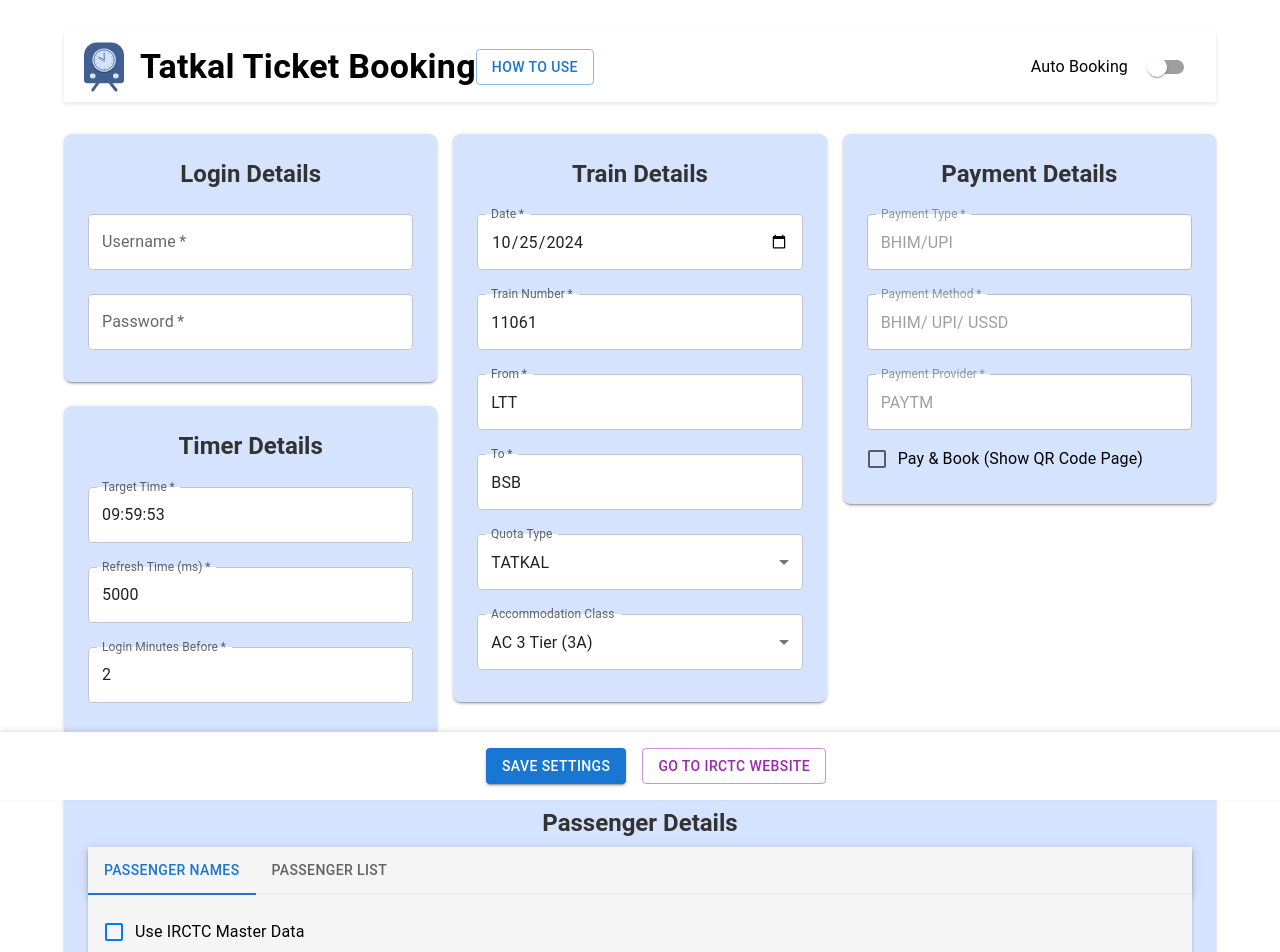
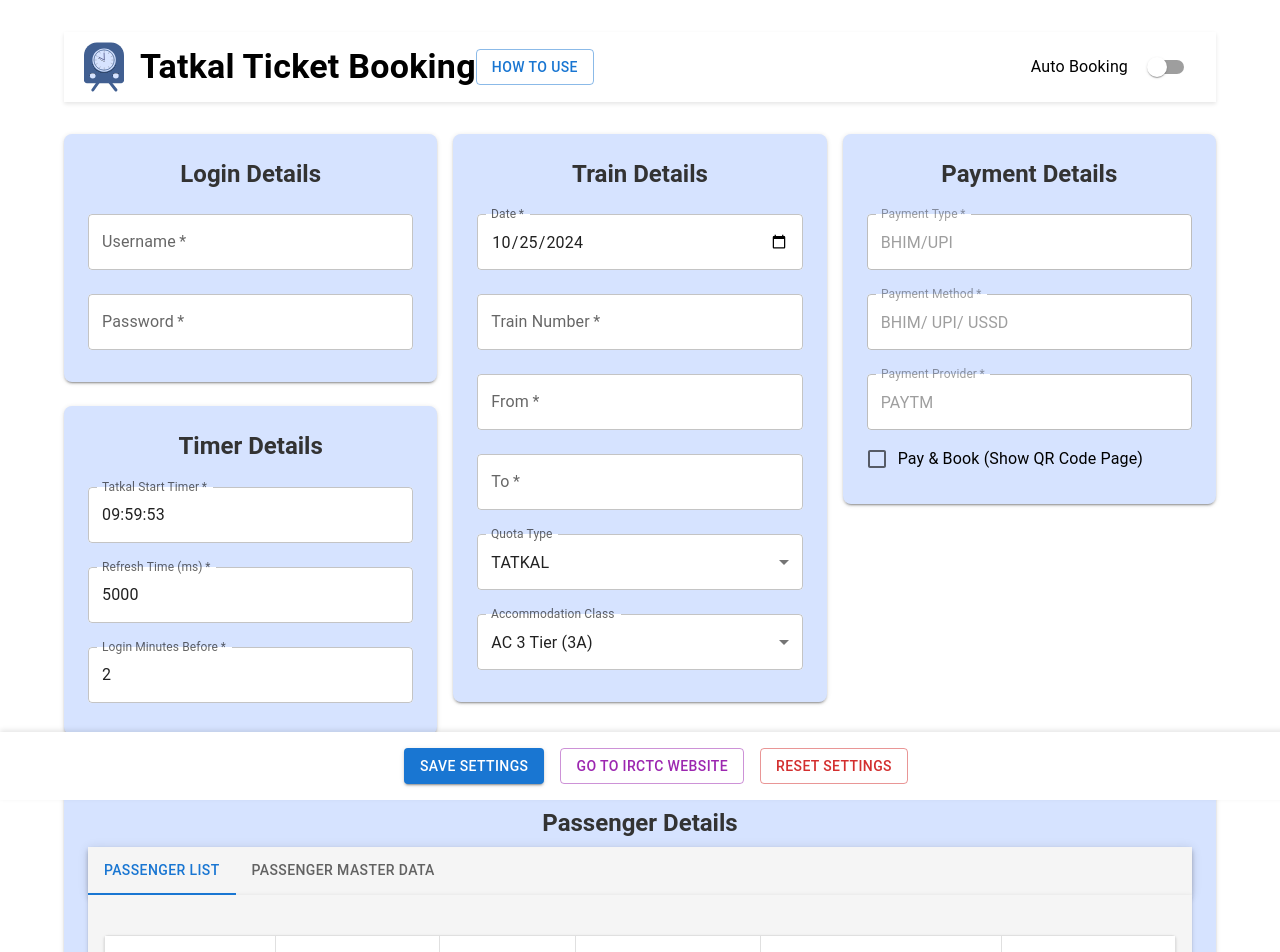
Before and after one commit to dpak-maurya/irctc-tatkal-ticket-booking, a React (Create React App) app: page / in a window 1280 px wide. Shown: the top 952 px of the page. Built offline with nearby package versions, Linux system fonts and the light colour scheme.

Commit message:
handle auto toggle

```diff
--- a/src/App.js
+++ b/src/App.js
@@ -23,9 +23,9 @@ const App = () => {
     password: '',
     targetTime: '09:59:53',
     refreshTime: 5000,
-    trainNumber: 11061,
-    from: 'LTT',
-    to: 'BSB',
+    trainNumber: null,
+    from: '',
+    to: '',
     quotaType: 'TATKAL',
     accommodationClass: '3A',
     dateString: getNextDay(),
@@ -51,9 +51,27 @@ const App = () => {
     }));
   };
 
+  const toggleAutomation = () => {
+    setFormData((prevState) => {
+      const updatedFormData = {
+        ...prevState,
+        automationStatus: !prevState.automationStatus,
+      };
+
+      if (typeof chrome !== 'undefined' && chrome.storage) {
+        chrome.storage.sync.set({ [STORAGE_KEY]: updatedFormData }, () => {
+          console.log('Automation status updated to', updatedFormData.automationStatus);
+        });
+      } else {
+        console.log('Chrome storage not available for saving automation status');
+      }
+
+      return updatedFormData; // Make sure to return the updated state
+    });
+  };
+
   // Load form data from chrome.storage when the component mounts
   useEffect(() => {
-    console.log('useEffect running'); // Add this line for debugging
     if (typeof chrome !== 'undefined' && chrome.storage) {
       chrome.storage.sync.get([STORAGE_KEY], (result) => {
         if (result[STORAGE_KEY]) {
@@ -78,9 +96,46 @@ const App = () => {
     }
   };
 
+  const resetSettings = () => {
+    // Reset form data to initial state
+    setFormData({
+      automationStatus: false,
+      username: '',
+      password: '',
+      targetTime: '09:59:53',
+      refreshTime: 5000,
+      trainNumber: 11061,
+      from: 'LTT',
+      to: 'BSB',
+      quotaType: 'TATKAL',
+      accommodationClass: '3A',
+      dateString: getNextDay(),
+      paymentType: 'BHIM/UPI',
+      paymentMethod: 'BHIM/ UPI/ USSD',
+      paymentProvider: 'PAYTM',
+      autoPay: false,
+      mobileNumber: '',
+      autoUpgradation: false,
+      confirmberths: false,
+      travelInsuranceOpted: 'yes',
+      loginMinutesBefore: 2,
+      passengerNames: [],
+      useIRCTCMasterData: false,
+      passengers: [],
+    });
+      // Remove saved data from Chrome storage
+      if (typeof chrome !== 'undefined' && chrome.storage) {
+        chrome.storage.sync.remove([STORAGE_KEY], () => {
+          console.log('Settings reset');
+          alert('Settings reset to default');
+        });
+      } else {
+        console.log('Chrome storage not available for resetting');
+      }
+    };
   return (
     <Container maxWidth='lg' sx={{ mt: 4 }}>
-      <Header formData={formData} handleChange={handleChange}/>
+      <Header formData={formData} toggleAutomation={toggleAutomation}/>
       <Box sx={{ mt: 4 }}></Box>
       {/* Updated layout for Login+Timer, Train, and Payment Details */}
       <Stack direction={{ xs: 'column', md: 'row' }} spacing={2} mb={3}>
@@ -136,6 +191,9 @@ const App = () => {
   <Button variant="outlined" color="secondary" sx={{ ml: 2 }}>
     Go To IRCTC Website
   </Button>
+  <Button variant="outlined" color="error" sx={{ ml: 2}} onClick={resetSettings} >
+          Reset Settings
+        </Button>
 </Box>
     </Container>
   );
--- a/src/components/Header.js
+++ b/src/components/Header.js
@@ -38,7 +38,7 @@ const useStyles = makeStyles({
   },
 });
 
-const Header = ({ formData, handleChange }) => {
+const Header = ({ formData, toggleAutomation }) => {
   const classes = useStyles();
 
 
@@ -58,7 +58,7 @@ const Header = ({ formData, handleChange }) => {
         <Typography className={classes.labelText}>Auto Booking</Typography>
         <Switch
           checked={formData.automationStatus}
-          onChange={handleChange}
+          onChange={toggleAutomation}
           color="primary"
           name="automationStatus"
         />
@@ -71,7 +71,7 @@ Header.propTypes = { // Add this section
   formData: PropTypes.shape({
     automationStatus: PropTypes.bool.isRequired, // Define the shape and required status
   }).isRequired,
-  handleChange: PropTypes.func.isRequired, // Validate handleChange as a required function
+  toggleAutomation: PropTypes.func.isRequired, // Validate handleChange as a required function
 };
 
 export default Header;
--- a/src/components/PassengerDetails.js
+++ b/src/components/PassengerDetails.js
@@ -20,8 +20,9 @@ const PassengerDetails = ({ formData, setFormData,handleChange }) => {
       </Typography>
         <AppBar position="static" color="default">
         <Tabs value={value} onChange={handleTabChange} textColor="primary" indicatorColor="primary">
-          <Tab label="Passenger Names" />
+
           <Tab label="Passenger List" />
+          <Tab label="Passenger Master Data" />
         </Tabs>
       </AppBar>
 
@@ -29,10 +30,10 @@ const PassengerDetails = ({ formData, setFormData,handleChange }) => {
 
       <Box p={2} sx={{ bgcolor: '#f5f5f5', borderBottomLeftRadius: 8, borderBottomRightRadius: 8, boxShadow: 2 }}>
         {value === 0 && (
-          <PassengerNames formData={formData} handleChange={handleChange} />
+          <PassengerList formData={formData} setFormData={setFormData} />
         )}
         {value === 1 && (
-          <PassengerList formData={formData} setFormData={setFormData} />
+          <PassengerNames formData={formData} handleChange={handleChange} />
         )}
       </Box>
     </Box>
--- a/src/components/PassengerNames.js
+++ b/src/components/PassengerNames.js
@@ -100,7 +100,7 @@ const PassengerNames = ({ formData, handleChange }) => {
           fullWidth
           variant="outlined"
           size="small"
-          placeholder="Enter IRCTC Master Data matching first name"
+          placeholder="Enter first name matching with IRCTC Master Data"
           value={newPassenger}
           onChange={(e) => setNewPassenger(e.target.value)}
           onKeyPress={handleKeyPress}
--- a/src/components/TimerDetails.js
+++ b/src/components/TimerDetails.js
@@ -13,7 +13,7 @@ function TimerDetails({ formData, handleChange }) {
       </Typography>
       <TextField
         fullWidth
-        label="Target Time"
+        label="Tatkal Start Timer"
         id="targetTime"
         name="targetTime"
         value={formData.targetTime}
```
